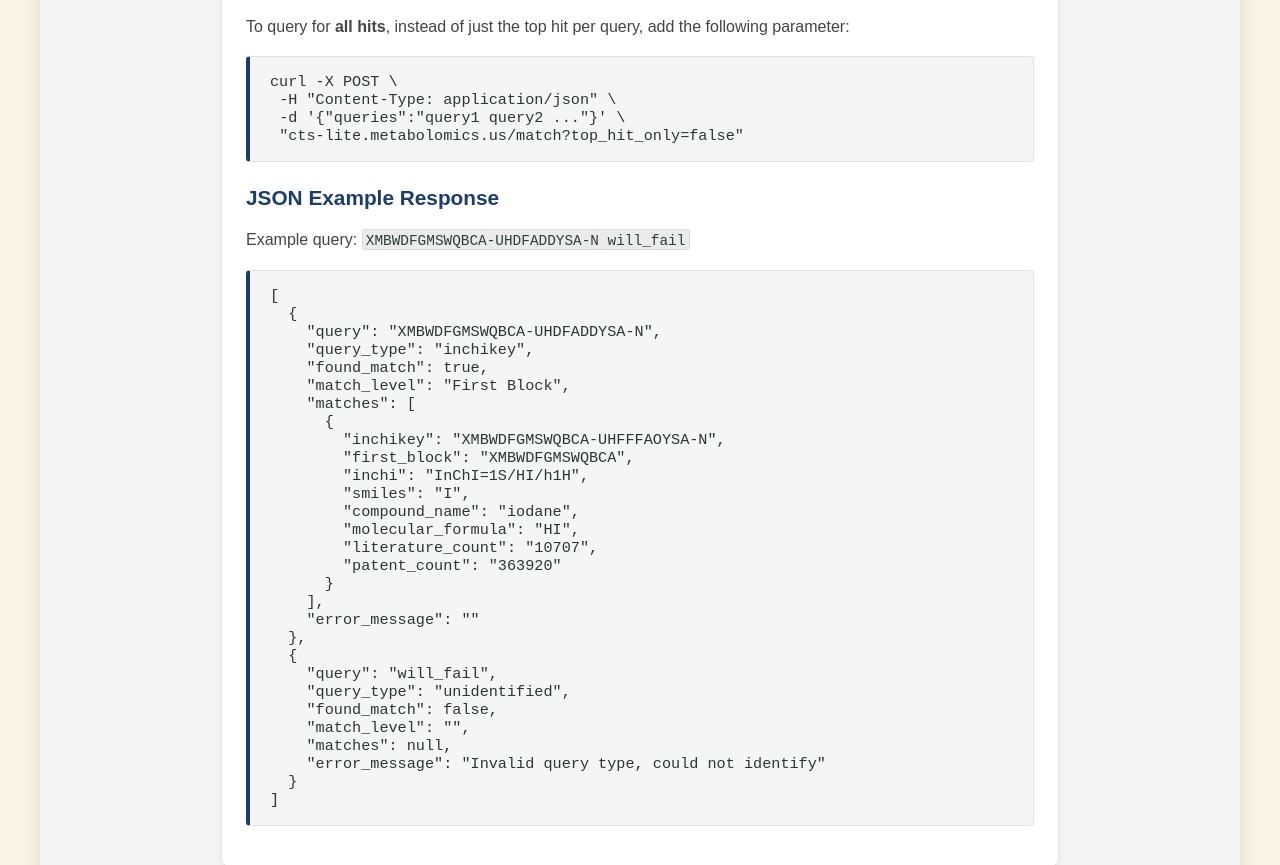
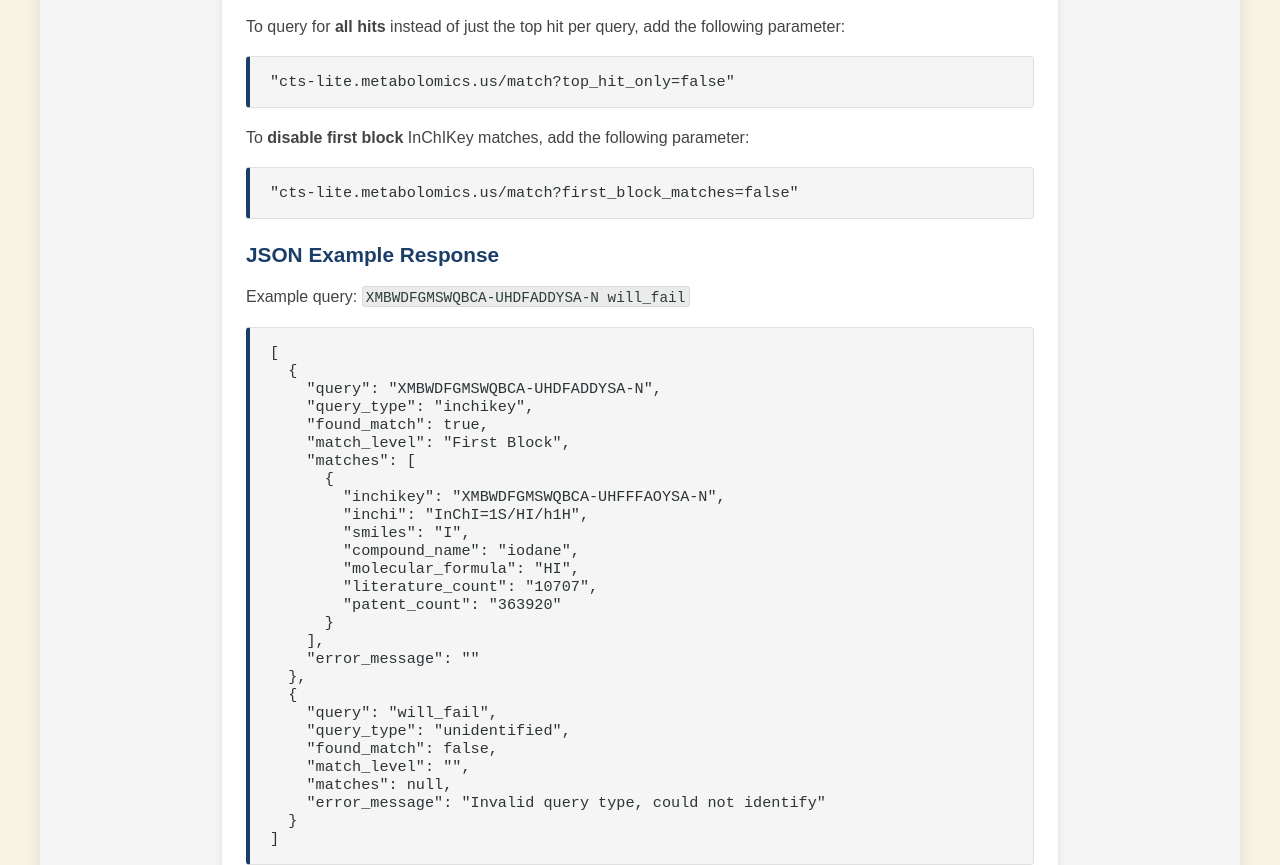
Before and after one commit to metabolomics-us/cts-lite, a plain HTML site: page web/pages/documentation.html in a window 1280 px wide. Shown: the part 1187-2052 px from the top of the page. Drawn offline with Linux system fonts and the light colour scheme.

Commit message:
First block matching docs

```diff
--- a/web/pages/documentation.html
+++ b/web/pages/documentation.html
@@ -73,13 +73,17 @@
                 </div>
 
                 <p>
-                To query for <strong>all hits</strong>, instead of just the top hit per query, add the following parameter:
+                To query for <strong>all hits</strong> instead of just the top hit per query, add the following parameter:
                 </p>
                 <div class="code-block">
-                <code>curl -X POST \
- -H "Content-Type: application/json" \
- -d '{"queries":"query1 query2 ..."}' \
- "cts-lite.metabolomics.us/match?top_hit_only=false"</code>
+                <code>"cts-lite.metabolomics.us/match?top_hit_only=false"</code>
+                </div>
+
+                <p>
+                To <strong>disable first block</strong> InChIKey matches, add the following parameter:
+                </p>
+                <div class="code-block">
+                <code>"cts-lite.metabolomics.us/match?first_block_matches=false"</code>
                 </div>
 
                 <h4 class="doc-subheading">JSON Example Response</h4>
@@ -94,7 +98,6 @@
     "matches": [
       {
         "inchikey": "XMBWDFGMSWQBCA-UHFFFAOYSA-N",
-        "first_block": "XMBWDFGMSWQBCA",
         "inchi": "InChI=1S/HI/h1H",
         "smiles": "I",
         "compound_name": "iodane",
@@ -172,6 +175,9 @@
                     For example, the query <code class="inline-code">XLYOFNOQVPJJNP-XXXXXXXXXX-X</code> would be a first block match with Water, whose key is <code class="inline-code">XLYOFNOQVPJJNP-UHFFFAOYSA-N</code>.
                 </p>
                 <p>
+                    Disable first block matches through the API by adding the <code class="inline-code">first_block_matches=false</code> parameter.
+                </p>
+                <p>
                     All other query types can only be <code class="inline-code">Exact</code> matches.
                 </p>
             </section>
```
